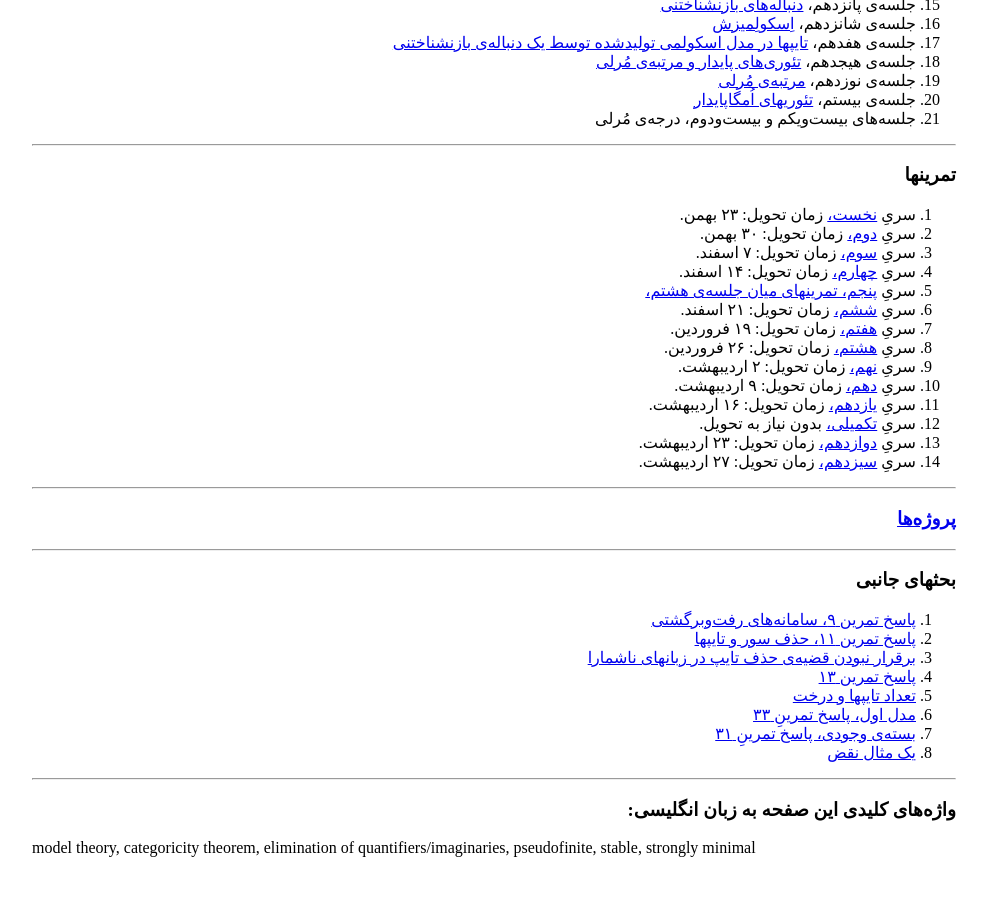
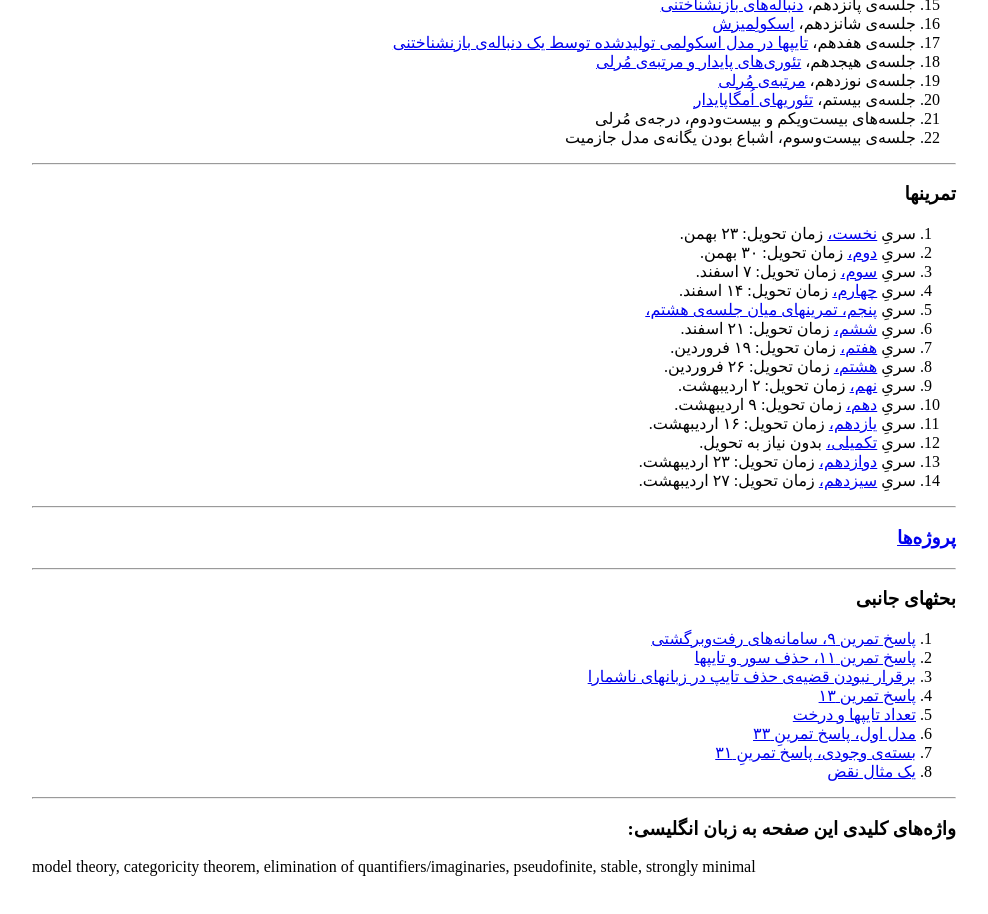
Before and after one commit to mohsen-Khani/modeltheory, a plain HTML site: page index.html in a window 1280 px wide. Shown: the part 1500-2414 px from the top of the page, without its empty margins (146-1134 px from the left). Drawn offline with nearby package versions, Linux system fonts and the light colour scheme; some packages are replaced by stand-ins of ours; a web font is replaced by a local one.

Commit message:
Add files via upload

```diff
--- a/index.html
+++ b/index.html
@@ -233,6 +233,10 @@ Chen Chung Chang, H. Jerome Keisler, Dover Books on Mathematics
 جلسه‌‌های بیست‌ویکم و بیست‌ودوم،‌ درجه‌ی مُرلی
 <a href="jozve106110.pdf"></a>
 </li>
+<li>
+جلسه‌ی بیست‌وسوم، اشباع بودن یگانه‌ی مدل جازمیت
+<a href="jozve111113.pdf"></a>
+</li>
 </ol>
 
 <hr>
```
Also changed, not shown: 2 other files.
